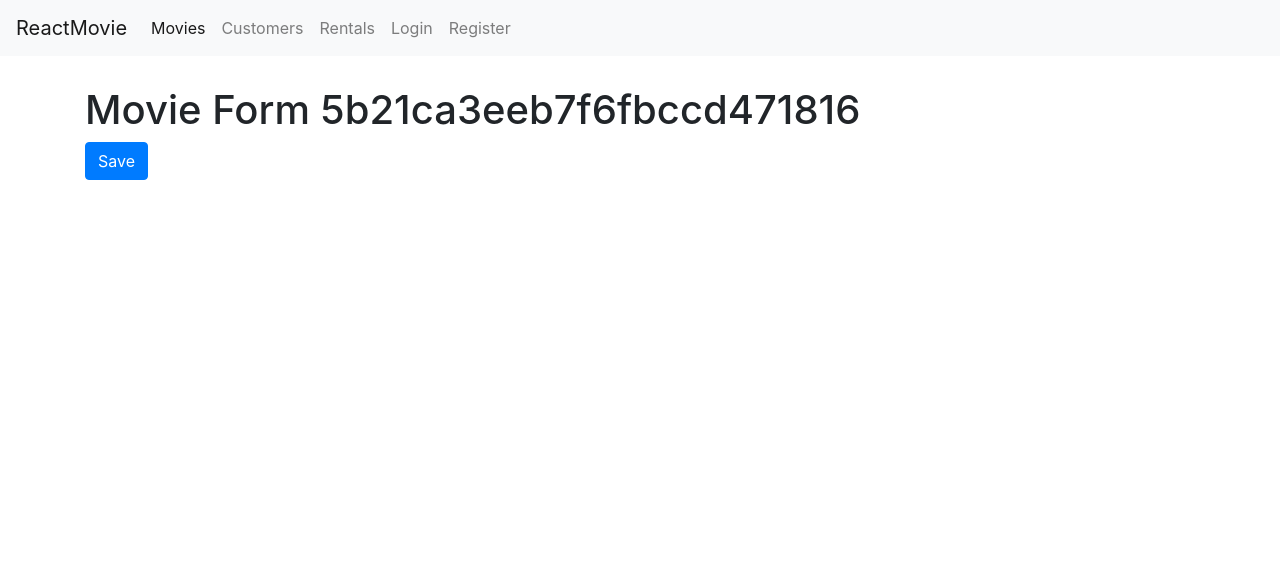
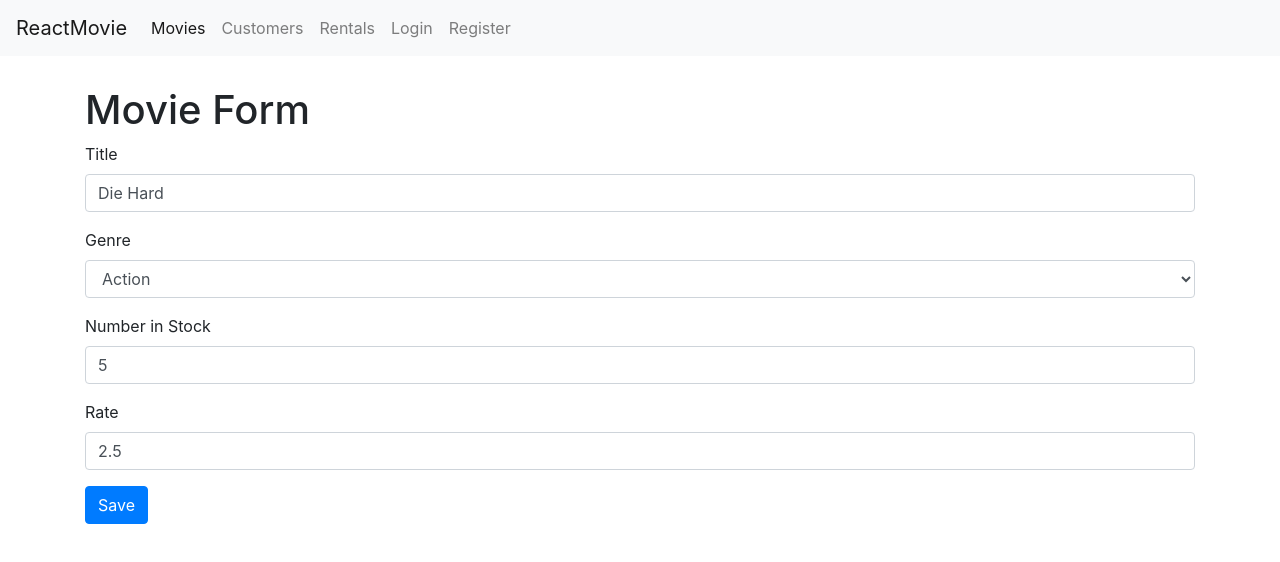
Before and after one commit to cmburch/javascriptBasic1, a React (Create React App) app: page /movies/5b21ca3eeb7f6fbccd471816 in a window 1280 px wide. Shown: the top 562 px of the page. Built offline with nearby package versions, Linux system fonts and the light colour scheme.

Commit message:
implemented the created,delete,and editing of movies and created reusable select input component

```diff
--- a/src/components/common/form.jsx
+++ b/src/components/common/form.jsx
@@ -1,5 +1,6 @@
 import React, { Component } from 'react';
 import Input from "./input";
+import Select from "./select";
 import Joi from 'joi-browser';
 
 class Form extends Component {
@@ -63,6 +64,21 @@
       </button>
     );
   }
+
+  renderSelect(name, label, options) {
+    const { data, errors } = this.state;
+
+    return (
+      <Select
+        name={name}
+        value={data[name]}
+        label={label}
+        options={options}
+        onChange={this.handleChange}
+        error={errors[name]}
+      />
+    );
+  }
   renderInput(name, label, type = "text") {
     const { data, errors } = this.state;
 
--- /dev/null
+++ b/src/components/common/select.jsx
@@ -0,0 +1,20 @@
+import React from "react";
+
+const Select = ({ name, label, options, error, ...rest }) => {
+  return (
+    <div className="form-group">
+      <label htmlFor={name}>{label}</label>
+      <select name={name} id={name} {...rest} className="form-control">
+        <option value="" />
+        {options.map(option => (
+          <option key={option._id} value={option._id}>
+            {option.name}
+          </option>
+        ))}
+      </select>
+      {error && <div className="alert alert-danger">{error}</div>}
+    </div>
+  );
+};
+
+export default Select;
--- a/src/components/movieForm.jsx
+++ b/src/components/movieForm.jsx
@@ -1,17 +1,84 @@
 import React from 'react';
+import Joi from "joi-browser";
+import Form from "./common/form";
+import { getMovie, saveMovie } from "../services/fakeMovieService";
+import { getGenres } from "../services/fakeGenreService";
+class MovieForm extends Form {
+    state = {
+      data: {
+        title: "",
+        genreId: "",
+        numberInStock: "",
+        dailyRentalRate: ""
+      },
+      genres: [],
+      errors: {}
+    };
 
-const MovieForm = ({match,history}) => {
+    schema = {
+      _id: Joi.string(),
+      title: Joi.string()
+        .required()
+        .label("Title"),
+      genreId: Joi.string()
+        .required()
+        .label("Genre"),
+      numberInStock: Joi.number()
+        .required()
+        .min(0)
+        .max(100)
+        .label("Number in Stock"),
+      dailyRentalRate: Joi.number()
+        .required()
+        .min(0)
+        .max(10)
+        .label("Daily Rental Rate")
+    };
 
+    componentDidMount() {
+      const genres = getGenres();
+      this.setState({ genres });
+
+      const movieId = this.props.match.params.id;
+      //no need to populate the form with an existing object if the params are 'new'
+      if (movieId === "new") return;
+
+      const movie = getMovie(movieId);
+      if (!movie) return this.props.history.replace("/not-found");
+
+      this.setState({ data: this.mapToViewModel(movie) });
+    }
+
+    mapToViewModel(movie) {
+      return {
+        _id: movie._id,
+        title: movie.title,
+        genreId: movie.genre._id,
+        numberInStock: movie.numberInStock,
+        dailyRentalRate: movie.dailyRentalRate
+      };
+    }
+
+    doSubmit = () => {
+      saveMovie(this.state.data);
+
+      this.props.history.push("/movies");
+    };
+
+    render() {
       return (
         <div>
-        <h1>Movie Form {match.params.id}</h1>
-        <button
-          className="btn btn-primary"
-          onClick={() => history.push("/movies")}
-        >
-          Save
-        </button>
+          <h1>Movie Form</h1>
+          <form onSubmit={this.handleSubmit}>
+            {this.renderInput("title", "Title")}
+            {this.renderSelect("genreId", "Genre", this.state.genres)}
+            {this.renderInput("numberInStock", "Number in Stock", "number")}
+            {this.renderInput("dailyRentalRate", "Rate")}
+            {this.renderButton("Save")}
+          </form>
         </div>
       );
     }
+  }
+
   export default MovieForm;
--- a/src/components/movies.jsx
+++ b/src/components/movies.jsx
@@ -1,5 +1,6 @@
 import React, { Component } from 'react';
 import MoviesTable from "./moviesTable";
+import { Link } from "react-router-dom";
 import ListGroup from "./common/listGroup";
 import { getMovies } from "../services/fakeMovieService";
 import Pagination from "./common/pagination";
@@ -87,10 +88,18 @@
             <ListGroup
               onItemSelect={this.handleGenreSelect}
               selectedItem={this.state.selectedGenre}
-              items={this.state.genres}/>
+              items={this.state.genres}
+            />
           </div>
+
           <div className="col">
-
+            <Link
+              to="/movies/new"
+              className="btn btn-primary"
+              style={{ marginBottom: 20 }}
+            >
+              New Movie
+            </Link>
 
             <p>Showing {totalCount} movies in the database.</p>
             <MoviesTable
--- a/src/services/fakeMovieService.js
+++ b/src/services/fakeMovieService.js
@@ -77,13 +77,13 @@
 
 export function saveMovie(movie) {
   let movieInDb = movies.find(m => m._id === movie._id) || {};
-  movieInDb.name = movie.name;
+  movieInDb.title = movie.title;
   movieInDb.genre = genresAPI.genres.find(g => g._id === movie.genreId);
   movieInDb.numberInStock = movie.numberInStock;
   movieInDb.dailyRentalRate = movie.dailyRentalRate;
 
   if (!movieInDb._id) {
-    movieInDb._id = Date.now();
+    movieInDb._id = Date.now().toString();
     movies.push(movieInDb);
   }
 
```
Lines whose indentation alone changed are shown as unchanged.
